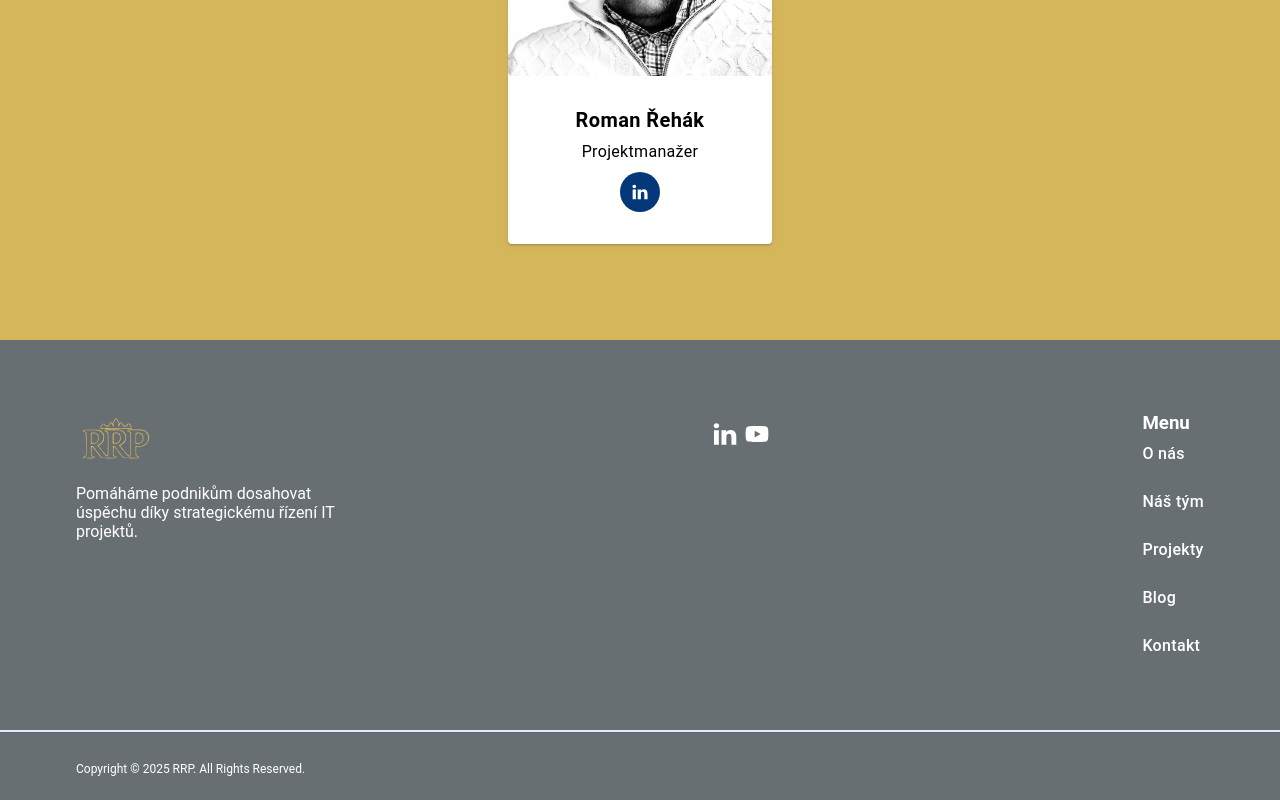
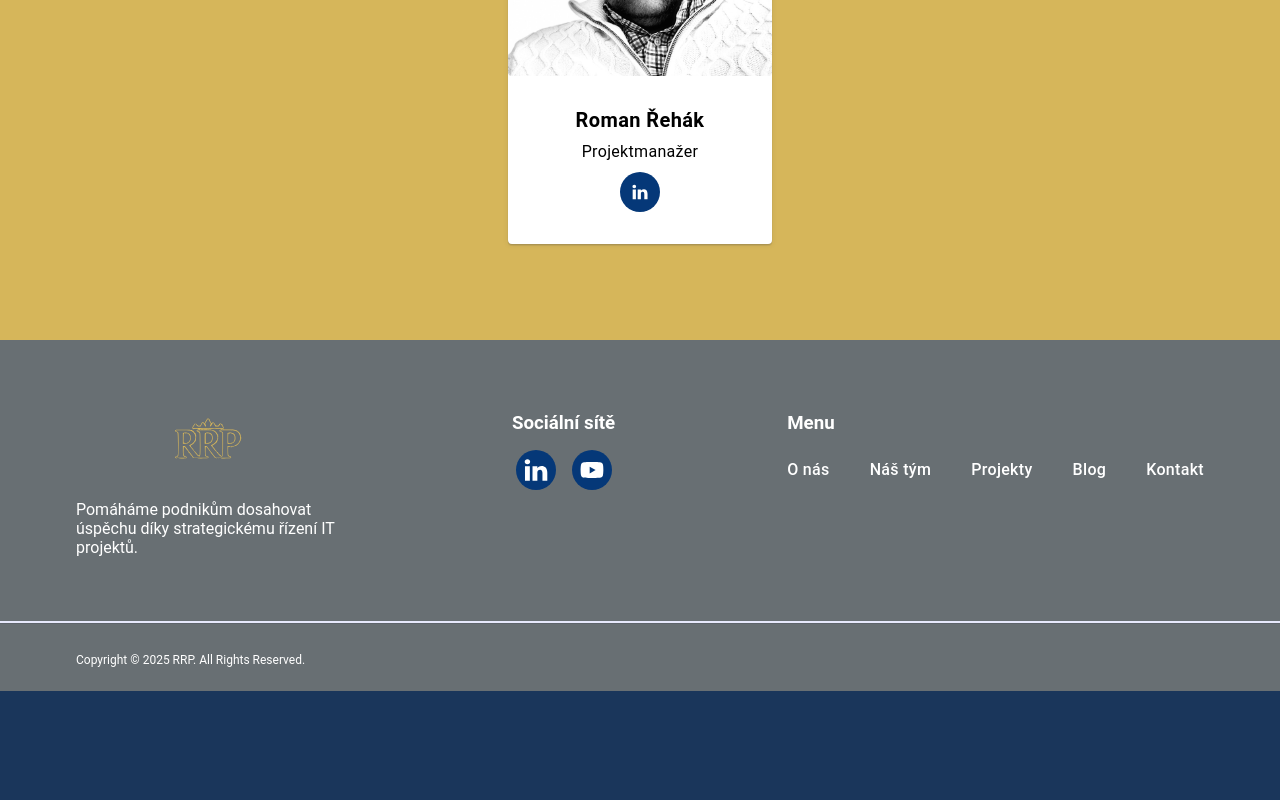
Before and after one commit to svitlanahavrylets/RRP, a React (Vite) app: page /ourTeam in a window 1280 px wide. Shown: the part 468-1268 px from the top of the page. After the commit the page ends 1159 px from the top, so only its background shows below. Built offline with nearby package versions, Linux system fonts and the light colour scheme.

Commit message:
fix scroll, update footer

```diff
--- a/src/api/userApi.js
+++ b/src/api/userApi.js
@@ -1,6 +1,6 @@
 import axios from "axios";
 
-const API_URL = "https://nodefornewproject.onrender.com/api";
+const API_URL = "https://nodefornewproject-2.onrender.com/api";
 
 export const submitOrderData = async (orderData) => {
   try {
--- a/src/components/AppBar/AppBar.module.css
+++ b/src/components/AppBar/AppBar.module.css
@@ -6,14 +6,14 @@
   padding: 0 16px;
   margin: 0 auto;
 }
-.burger {
+/* .burger {
   display: none;
   background: none;
   border: none;
   font-size: 30px;
   color: var(--primary-color-white);
   cursor: pointer;
-}
+} */
 /* @media only screen and (min-width: 768px) {
   .appBar {
     max-width: 768px;
--- a/src/components/BurgerMenu/BurgerMenu.module.css
+++ b/src/components/BurgerMenu/BurgerMenu.module.css
@@ -1,56 +1,51 @@
-/* Кнопка бургер-меню */
-.burger-button {
+.burger {
+  display: block;
   background: none;
   border: none;
+  font-size: 32px;
+  color: var(--primary-color-white);
   cursor: pointer;
-  position: fixed;
-  top: 16px;
-  right: 16px;
-  z-index: 1001;
-  color: white;
+  z-index: 101;
+  position: absolute;
+  top: -18px;
+  right: -24px;
 }
 
-/* Контейнер меню */
-.burger-menu {
+.burgerContainer {
+  position: relative;
+}
+
+.nav {
   position: fixed;
   top: 0;
   left: 0;
   width: 100%;
   height: 100vh;
-  background: rgba(0, 0, 0, 0.9);
+  background-color: var(--primary-color-blue);
   display: flex;
   flex-direction: column;
   align-items: center;
   justify-content: center;
-  z-index: 1000;
+  transform: translateY(-100%);
+  transition: transform 0.3s ease-in-out;
+  z-index: 100;
 }
 
-/* Кнопка закриття меню */
-.close-button {
-  position: absolute;
-  top: 16px;
-  right: 16px;
-  background: none;
-  border: none;
-  cursor: pointer;
-  color: white;
+.nav.show {
+  transform: translateY(0);
 }
 
-/* Навігація всередині бургер-меню */
-.burger-menu .nav {
-  display: flex;
-  flex-direction: column;
-  gap: 24px;
-  text-align: center;
+@media (min-width: 1158px) {
+  .burger {
+    display: none;
+  }
+
+  .nav {
+    position: static;
+    background: none;
+    height: auto;
+    transform: none;
+    flex-direction: row;
+    gap: 40px;
+  }
 }
-
-.burger-menu .navLink {
-  font-size: 24px;
-  color: white;
-  text-decoration: none;
-  transition: color 0.3s;
-}
-
-.burger-menu .navLink:hover {
-  color: gold;
-}
--- a/src/components/Footer/Footer.jsx
+++ b/src/components/Footer/Footer.jsx
@@ -9,8 +9,11 @@ const Footer = () => {
   return (
     <div className="container">
       <div className={styles.footer}>
-        <div className={styles.footerLogoContainer}>
-          <Logo className={styles.logoFooter} />
+        <div className={styles.LogoTextContainer}>
+          <div className={styles.logoFooter}>
+            <Logo />
+          </div>
+
           <p className={styles.footerText}>
             Pomáháme podnikům dosahovat úspěchu díky strategickému řízení IT
             projektů.
@@ -18,24 +21,33 @@ const Footer = () => {
         </div>
 
         <div className={styles.social}>
+          <h3 className={styles.socialText}>Sociální sítě</h3>
+          <ul className={styles.socialIconList}>
+            <li className={styles.socialIconItem}>
               <a
-            href="https://www.linkedin.com/in/your-profile"
+                href="https://www.linkedin.com"
                 target="_blank"
                 rel="noopener noreferrer"
+                className={styles.socialLink}
               >
                 <TfiLinkedin className={styles.icon} />
               </a>
+            </li>
+            <li className={styles.socialIconItem}>
               <a
                 href="https://www.youtube.com/"
                 target="_blank"
                 rel="noopener noreferrer"
+                className={styles.socialLink}
               >
                 <FaYoutube className={styles.icon} />
               </a>
+            </li>
+          </ul>
         </div>
         <div className={styles.navWrapper}>
           <h3 className={styles.menu}>Menu</h3>
-          <Navigation className={styles.navFooter} />
+          <Navigation className="navFooter" />
         </div>
       </div>
       <p className={styles.copyright}>
--- a/src/components/Footer/Footer.module.css
+++ b/src/components/Footer/Footer.module.css
@@ -1,51 +1,13 @@
-/* .footer {
-  display: flex;
-  align-items: center;
-  justify-content: space-between;
-}
-.navFooter {
-  background-color: #333;
-
-  color: white;
-  padding: 20px;
-  text-align: center;
-}
-.navList {
-  background-color: #ffffff;
-}
-.navFooter ul {
-  list-style: none;
-  padding: 0;
-  display: flex;
-  flex-direction: column;
-  gap: 0;
-}
-
-.navFooter li {
-  display: inline-block;
-  margin: 0 10px;
-}
-
-.navFooter a {
-  color: white;
-  text-decoration: none;
-}
-
-.navFooter a:hover {
-  text-decoration: underline;
-} */
-
 .footer {
   color: white;
   padding: 72px 0;
   display: flex;
   flex-direction: column;
   align-items: center;
-  gap: 16px;
+  gap: 72px;
   text-align: center;
 }
 
-/* Контейнер для структури футера */
 .footerContainer {
   display: flex;
   flex-direction: column;
@@ -54,7 +16,6 @@
   max-width: 1200px;
 }
 
-/* Логотип, текст і соцмережі */
 .footerLeft {
   display: flex;
   flex-direction: column;
@@ -62,56 +23,94 @@
   gap: 16px;
 }
 
-.footerLogoContainer {
-  margin-bottom: 16px;
+.LogoTextContainer {
+  display: flex;
+  flex-direction: column;
+  gap: 32px;
+}
+
+.logoFooter {
+  display: flex;
+  justify-content: center;
 }
 
 .footerText {
   width: 264px;
+  margin: 0;
 }
 
-/* Навігація */
-/* .navFooter {
+.social {
   display: flex;
   flex-direction: column;
-  align-items: center;
-} */
-
-.navFooter ul {
-  display: flex;
-  flex-direction: column;
-  align-items: center;
-  gap: 8px;
+  gap: 16px;
 }
-
-.navFooter ul a {
-  padding: 8px 0;
+.socialText {
+  /* font-weight: 500;
+  font-size: 16px;
+  line-height: 1.5;
+  letter-spacing: 0.02em; */
+  color: #fff;
+  margin: 0;
+  text-align: center;
 }
-
-/* Соціальні мережі */
-.social {
-  display: flex;
-  flex-direction: row;
-  gap: 8px;
-  justify-content: center;
-  margin-top: 10px;
-}
-
 .icon {
   font-size: 24px;
   color: white;
   transition: color 0.3s;
 }
 
-.icon:hover {
-  color: #0077b5; /* Колір LinkedIn */
-}
+/* .icon:hover {
+  color: var(--primary-color-gold);
+} */
 
 .copyright {
   margin: 0;
   padding: 24px 0;
   font-size: 12px;
 }
+
+.socialIconList {
+  display: flex;
+  flex-direction: row;
+  align-items: center;
+  justify-content: center;
+  gap: 16px;
+}
+
+.socialIconItem {
+  display: flex;
+  justify-content: center;
+  align-items: center;
+  width: 40px;
+  height: 40px;
+  border-radius: 50%;
+  transition: background-color 250ms cubic-bezier(0.4, 0, 0.2, 1);
+}
+
+.socialLink {
+  display: flex;
+  align-items: center;
+  height: 100%;
+  width: 100%;
+  background-color: var(--secondary-color-3);
+  border-radius: 50%;
+  justify-content: center;
+  transition: background-color 250ms cubic-bezier(0.4, 0, 0.2, 1);
+  color: #ffffff;
+}
+
+.socialLink:hover,
+.socialLink:focus {
+  background-color: var(--primary-color-gold);
+}
+/* .navWrapper .navFooter .burger,
+.navWrapper .navFooter .burger * {
+  display: none !important;
+} */
+/* .socialIconItem:hover,
+.socialIconItem:focus {
+  background-color: var(--primary-color-gold);
+} */
 
 /* Планшетна версія: два стовпчики */
 @media screen and (min-width: 768px) {
@@ -135,7 +134,7 @@
 }
 
 /* Десктопна версія: в рядок */
-@media screen and (min-width: 1024px) {
+@media screen and (min-width: 1158px) {
   .footer {
     flex-direction: row;
     justify-content: space-between;
@@ -144,7 +143,7 @@
   }
 }
 
-.nav {
+/* .nav {
   display: flex !important;
   position: static !important;
   background: none !important;
@@ -152,10 +151,21 @@
   align-items: center !important;
   padding: 0 !important;
   border-radius: 0 !important;
-}
+} */
 
-.navList {
+/* .navList {
   display: flex;
   gap: 40px;
   list-style: none;
+} */
+
+/* .navFooter ul {
+  display: flex;
+  flex-direction: column;
+  align-items: center;
+  gap: 8px;
 }
+
+.navFooter ul a {
+  padding: 8px 0;
+} */
--- a/src/components/Navigation/Navigation.jsx
+++ b/src/components/Navigation/Navigation.jsx
@@ -1,15 +1,14 @@
 import { useState, useEffect } from "react";
 import styles from "./Navigation.module.css";
-import { FaTimes } from "react-icons/fa";
 import { RxHamburgerMenu } from "react-icons/rx";
+import { VscClose } from "react-icons/vsc";
 
-const Navigation = ({ className }) => {
+const Navigation = ({ className, isFooter = false }) => {
   const [isOpen, setIsOpen] = useState(false);
 
   const toggleMenu = () => setIsOpen(!isOpen);
   const closeMenu = () => setIsOpen(false);
 
-  // Блокування скролу, коли меню відкрите
   useEffect(() => {
     if (isOpen) {
       document.body.style.overflow = "hidden";
@@ -21,17 +20,20 @@ const Navigation = ({ className }) => {
       document.body.style.overflow = "auto";
     };
   }, [isOpen]);
-
+  console.log(className);
   return (
     <div className={styles.navContainer}>
-      {/* Бургер-кнопка (видима тільки на мобільних пристроях) */}
-      <button className={styles.burger} onClick={toggleMenu}>
-        {isOpen ? <FaTimes /> : <RxHamburgerMenu />}
-      </button>
+      {/* Бургер-кнопка тільки для хедера і тільки на мобайл/планшет */}
+      {!isFooter && (
+        <button className={styles.burger} onClick={toggleMenu}>
+          {isOpen ? <VscClose /> : <RxHamburgerMenu />}
+        </button>
+      )}
 
-      {/* Меню (на весь екран при відкритті) */}
       <nav
-        className={`${styles.nav} ${isOpen ? styles.show : ""} ${className}`}
+        className={`${styles.nav} ${isOpen ? styles.show : ""} ${
+          className || ""
+        }`}
       >
         <ul className={styles.navList}>
           <li className={styles.navItem}>
@@ -61,9 +63,6 @@ const Navigation = ({ className }) => {
           </li>
         </ul>
       </nav>
-
-      {/* Затемнення заднього фону при відкритому меню */}
-      {isOpen && <div className={styles.overlay} onClick={closeMenu}></div>}
     </div>
   );
 };
--- a/src/components/Navigation/Navigation.module.css
+++ b/src/components/Navigation/Navigation.module.css
@@ -1,117 +1,21 @@
-/* Контейнер для навігації */
 .navContainer {
   display: flex;
   align-items: center;
   position: relative;
 }
 
-/* Бургер-кнопка */
 .burger {
-  display: none;
-  background: none;
-  border: none;
-  font-size: 28px;
-  color: white;
-  cursor: pointer;
-}
-.navLink {
-  font-weight: 500;
-  font-size: 16px;
-  line-height: 1.5;
-  letter-spacing: 0.02em;
-  color: var(--primary-color-white);
-  padding: 24px 0;
   display: block;
-  transition: color 250ms cubic-bezier(0.4, 0, 0.2, 1);
-}
-.navLink:hover,
-.navLink:focus {
-  color: var(--primary-color-gold);
-}
-/* .studioLowerDash {
-  position: relative;
-  color: #404bbf;
-}
-.studioLowerDash::after {
-  content: "";
-  display: block;
-  height: 4px;
-  margin-left: auto;
-  margin-right: auto;
-  width: 100%;
-  position: absolute;
-  background-color: #404bbf;
-  border-radius: 2px;
-  left: 0;
-  bottom: -1px;
-} */
-
-/* Стилі для десктопного меню */
-.nav {
-  /* display: flex; */
-}
-
-.navList {
-  display: flex;
-  flex-direction: column;
-  list-style: none;
-  gap: 40px;
-}
-
-/* Мобільні стилі */
-@media (max-width: 768px) {
-  .burger {
-    display: block;
-  }
-
-  /* .nav {
-    position: absolute;
-    top: 50%;
-    right: 50%;
-    width: 100%;
-    height: 100%;
-    background: #941818;
-    display: flex;
-    flex-direction: column;
-    align-items: center;
-    padding: 20px;
-    display: none;
-    border-radius: 8px;
-  } */
-  .nav {
-    top: 50px;
-    right: 0;
-    width: 200px;
-    background: #4d5ae5;
-    flex-direction: column;
-    align-items: center;
-    padding: 20px;
-    display: none;
-  }
-  .nav.show {
-    display: flex;
-  }
-  .navList {
-    flex-direction: column;
-    align-items: center;
-    gap: 15px;
-  }
-}
-/* Бургер-кнопка */
-.burger {
-  position: absolute;
   background: none;
   border: none;
   font-size: 32px;
-  color: white;
+  color: var(--primary-color-white);
   cursor: pointer;
   z-index: 101;
   position: absolute;
   top: -18px;
   right: -24px;
 }
-
-/* Навігація */
 .nav {
   position: fixed;
   top: 0;
@@ -132,39 +36,56 @@
   transform: translateY(0);
 }
 
-/* Список навігації */
 .navList {
   list-style: none;
   display: flex;
   flex-direction: column;
-  gap: 24px;
+  gap: 40px;
   text-align: center;
 }
 
-/* Посилання */
 .navLink {
-  /* font-size: 24px; */
-  color: white;
+  font-weight: 500;
+  font-size: 16px;
+  line-height: 1.5;
+  letter-spacing: 0.02em;
+  color: var(--primary-color-white);
+  padding: 24px 0;
+  display: block;
+  transition: color 250ms cubic-bezier(0.4, 0, 0.2, 1);
   text-decoration: none;
-  transition: color 0.3s;
+}
+.navLink:hover,
+.navLink:focus {
+  color: var(--primary-color-gold);
+}
+.navFooter .nav {
+  position: static;
+  background: none;
+  height: auto;
+  transform: none;
+  flex-direction: row;
+  gap: 20px;
 }
 
-.navLink:hover {
-  color: var(--primary-color-gold);
+/* .studioLowerDash {
+  position: relative;
+  color: #404bbf;
 }
+.studioLowerDash::after {
+  content: "";
+  display: block;
+  height: 4px;
+  margin-left: auto;
+  margin-right: auto;
+  width: 100%;
+  position: absolute;
+  background-color: #404bbf;
+  border-radius: 2px;
+  left: 0;
+  bottom: -1px;
+} */
 
-/* Затемнення заднього фону */
-.overlay {
-  position: fixed;
-  top: 0;
-  left: 0;
-  width: 100%;
-  height: 100vh;
-  background: rgba(0, 0, 0, 0.5);
-  z-index: 99;
-}
-
-/* Видалення бургер-меню на десктопі */
 @media (min-width: 1158px) {
   .burger {
     display: none;
@@ -180,6 +101,9 @@
   }
 
   .navList {
+    display: flex;
     flex-direction: row;
+    gap: 40px;
+    text-align: center;
   }
 }
--- a/src/components/ScrollToTopButton/ScrollToTopButton.module.css
+++ b/src/components/ScrollToTopButton/ScrollToTopButton.module.css
@@ -1,7 +1,7 @@
 .scrollToTop {
   position: fixed;
   bottom: 10px;
-  right: 48px;
+  right: 10px;
   width: 50px;
   height: 50px;
   background: var(--primary-color-gold);
@@ -25,3 +25,13 @@
 .scrollToTop:hover {
   background: var(--secondary-color-5);
 }
+@media screen and (min-width: 768px) {
+  .scrollToTop {
+    right: 36px;
+  }
+}
+@media screen and (min-width: 1158px) {
+  .scrollToTop {
+    right: 48px;
+  }
+}
```
Also changed, not shown: src/components/BurgerMenu/BurgerMenu.jsx (+14 -28 lines). Lines whose indentation alone changed are shown as unchanged.
